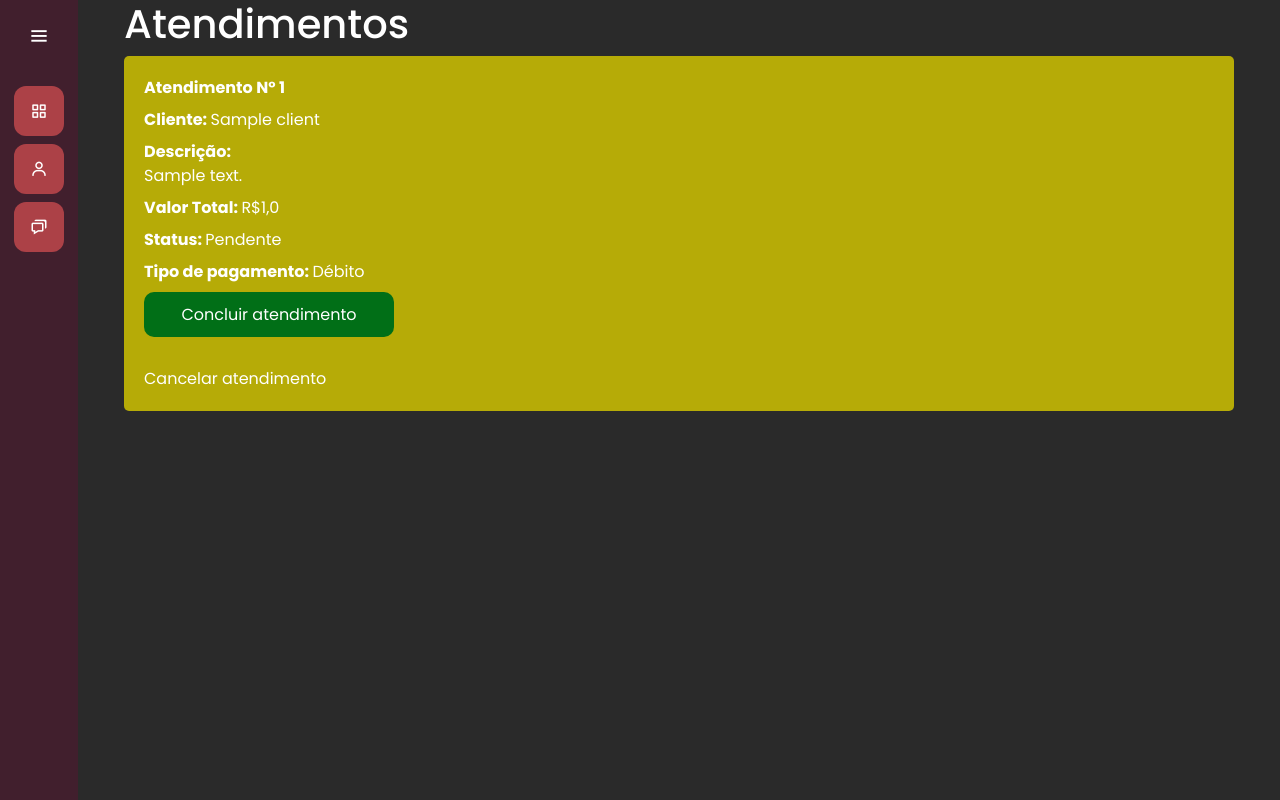
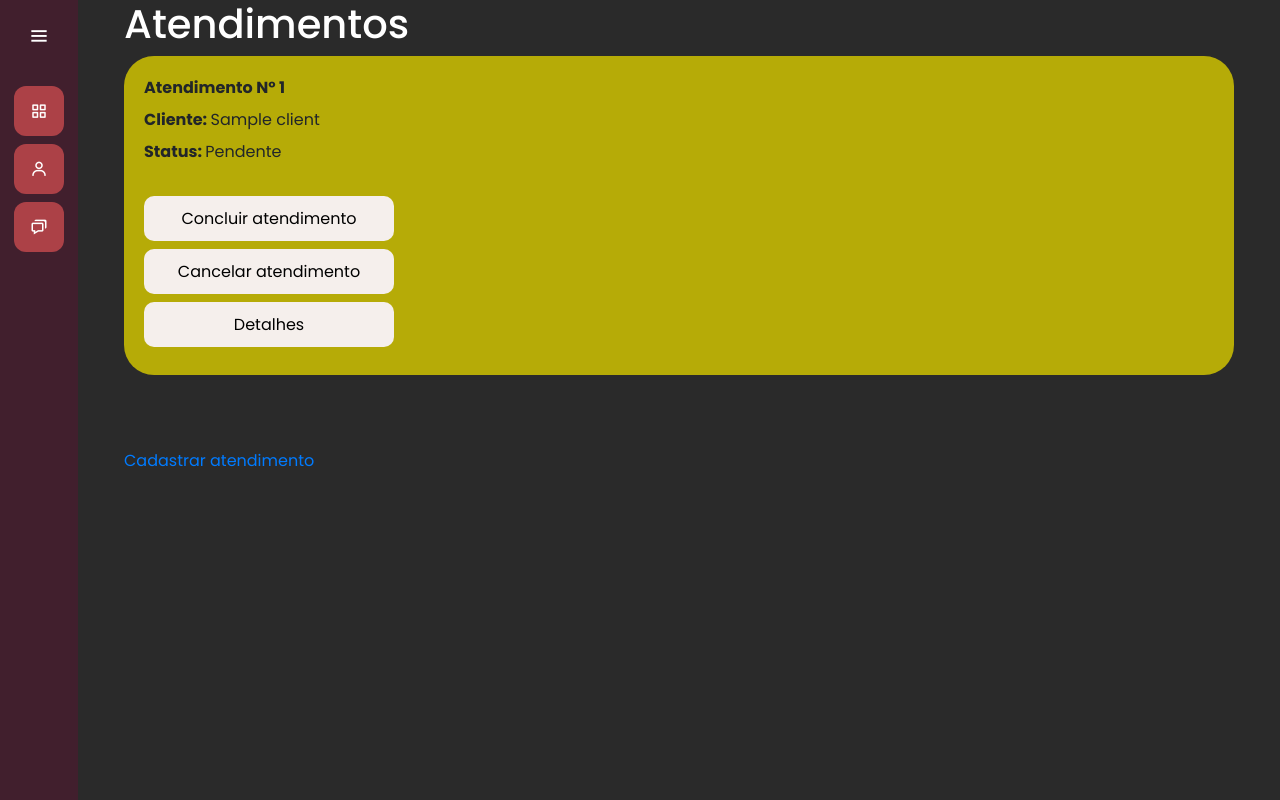
Before and after one commit to RaissonCarvalho/limpa-bem, a Django app: page /index/ in a window 1280 px wide. Run offline with Django 4.2, Linux system fonts and the light colour scheme; tables that the repository leaves empty hold one stand-in row (values such as "Sample post").

Commit message:
adicionando detalhes do atendimento

```diff
--- a/calls/templates/calls/calls.html
+++ b/calls/templates/calls/calls.html
@@ -7,62 +7,44 @@
 
 {% block 'dashboard' %}
     <div class="container">
+        <h1>Atendimentos</h1>
         <div class="container-calls">
-        <h1>Atendimentos</h1>
-
             {% for call in calls %}
                 {% if call.status == 'Pendente' %}
                 <div class="card-call-pending">
                     <p><strong>{{ call }}</strong></p>
                     <p><strong>Cliente: </strong> {{ call.client }}</p>
-                    <div>
-                        <strong>Descrição: </strong>
-                        {% for service in call.services.all %}
-                            <p>{{ service.description }}</p>
-                        {% endfor %}
-                    </div>
-                    <p><strong>Valor Total: </strong>R${{ call.get_total_value }}</p>
                     <p><strong>Status: </strong>{{ call.status }}</p>
-                    <p><strong>Tipo de pagamento: </strong>{{ call.payment }}</p>
+
                     {% if call.status == 'Pendente' %}
-                        <a><button>Concluir atendimento</button></a>
-                        <button>Cancelar atendimento</button>
+                    </br>
+                    <a href="">Concluir atendimento</a>
+                    <a href="">Cancelar atendimento</a>
+                    <a href="{% url 'call-detail' call.id %}">Detalhes</a>
                     {% endif %}
                 </div>
                 {% elif call.status == 'Realizado' %}
                 <div class="card-call-success">
                     <p><strong>{{ call }}</strong></p>
                     <p><strong>Cliente: </strong> {{ call.client }}</p>
-                    <div>
-                        <strong>Descrição: </strong>
-                        {% for service in call.services.all %}
-                            <p>{{ service.description }}</p>
-                        {% endfor %}
-                    </div>
-                    <p><strong>Valor Total: </strong>R${{ call.get_total_value }}</p>
                     <p><strong>Status: </strong>{{ call.status }}</p>
-                    <p><strong>Tipo de pagamento: </strong>{{ call.payment }}</p>
-
+                    </br>
+                    <a href="{% url 'call-detail' call.id %}">Detalhes</a>
                 </div>
                 {% elif call.status == 'Cancelado' %}
                 <div class="card-call-canceled">
                     <p><strong>{{ call }}</strong></p>
                     <p><strong>Cliente: </strong> {{ call.client }}</p>
-                    <div>
-                        <strong>Descrição: </strong>
-                        {% for service in call.services.all %}
-                            <p>{{ service.description }}</p>
-                        {% endfor %}
-                    </div>
-                    <p><strong>Valor Total: </strong>R${{ call.get_total_value }}</p>
                     <p><strong>Status: </strong>{{ call.status }}</p>
-                    <p><strong>Tipo de pagamento: </strong>{{ call.payment }}</p>
-
+                    </br>
+                    <a href="{% url 'call-detail' call.id %}">Detalhes</a>
                 </div>
                 {% endif %}
             {% endfor %}
 
         </div>
 
+        <div><a href="">Cadastrar atendimento</a></div>
+
     </div>
 {% endblock%}
--- a/calls/templates/clients/clients.html
+++ b/calls/templates/clients/clients.html
@@ -9,7 +9,6 @@
     <div class="container">
         <div class="container-clients">
             <h1>Clientes</h1>
-            <a href="{% url 'clients-add' %}">Cadastrar Cliente</a>
             {% for  client in clients %}
                 <div class="card-client">
                     <p><strong>Nome:</strong> {{ client.name }}</p>
@@ -19,6 +18,6 @@
             {% endfor %}
 
         </div>
-
+        <a href="{% url 'clients-add' %}"><button>Cadastrar Cliente</button></a>
     </div>
 {% endblock%}
--- a/calls/urls.py
+++ b/calls/urls.py
@@ -6,6 +6,7 @@ urlpatterns = [
     path('clients-add/', views.ClientsFormView.as_view(), name='clients-add'),
     path('services/', views.ServicesTemplateView.as_view(), name='services-list'),
     path('index/', views.CallsTemplateView.as_view(), name='calls-list'),
+    path('calls/<int:pk>/', views.CallDetailView.as_view(), name='call-detail'),
 
 
 ]
--- a/calls/views.py
+++ b/calls/views.py
@@ -1,5 +1,5 @@
 from django.shortcuts import render
-from django.views.generic import TemplateView, FormView
+from django.views.generic import TemplateView, FormView, DetailView
 from .models import Client, Service, Call
 from .forms import ClientForm
 from django.urls import reverse_lazy
@@ -44,3 +44,15 @@ class CallsTemplateView(TemplateView):
     context['calls'] = Call.objects.all()
 
     return context
+
+
+class CallDetailView(DetailView):
+  template_name = 'calls/call_details.html'
+
+  model = Call
+  context_object_name = 'call'
+
+  def get_context_data(self, **kwargs):
+    context = super().get_context_data(**kwargs)
+
+    return context
--- a/templates/static/calls/css/call.css
+++ b/templates/static/calls/css/call.css
@@ -28,7 +31,7 @@
   background-color: #B6AB07;
   padding: 20px;
   margin-bottom: 24px;
-  border-radius: 5px;
+  border-radius: 30px;
   transition: 0.2s;
 }
 
@@ -38,18 +41,20 @@
 }
 
 .card-call-pending a{
-  background-color: #016F17;
+  background-color: #F5EFEC;
   display: flex;
   width: 250px;
   height: 45px;
   align-items: center;
   justify-content: center;
-  margin-bottom: 30px;
+  margin-bottom: 8px;
   text-decoration: none;
   border-radius: 10px;
   color: #000;
   transition: 0.2s;
 }
+
+
 
 .card-call-pending button {
   border: 0;
--- a/templates/static/general/css/base.css
+++ b/templates/static/general/css/base.css
@@ -188,28 +188,34 @@
   width: 50px;
   background: none;
 }
+
 .home-section{
   position: relative;
   min-height: 100vh;
   top: 0;
   background: #2A2A2A;
   left: 78px;
-  color: white;
   width: calc(100% - 78px);
   transition: all 0.5s ease;
   z-index: 2;
 }
+
+.home-section h1 {
+  color: #fff;
+}
+
 .sidebar.open ~ .home-section{
   left: 250px;
   width: calc(100% - 250px);
 }
 .home-section .text{
   display: inline-block;
-  color: var(--main-color);
+
   font-size: 25px;
   font-weight: 500;
   margin: 18px
 }
+
 @media (max-width: 420px) {
   .sidebar li .tooltip{
     display: none;
```
Also changed, not shown: other parts of templates/static/calls/css/call.css (+31 -14 lines), calls/templates/calls/call_details.html (added, +58 -0 lines). Lines whose indentation alone changed are shown as unchanged.
